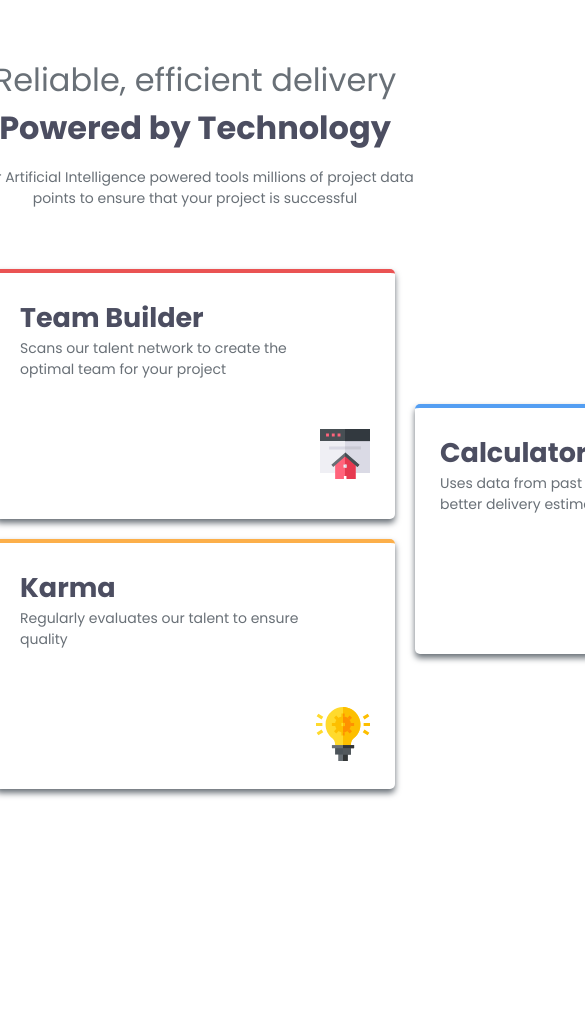
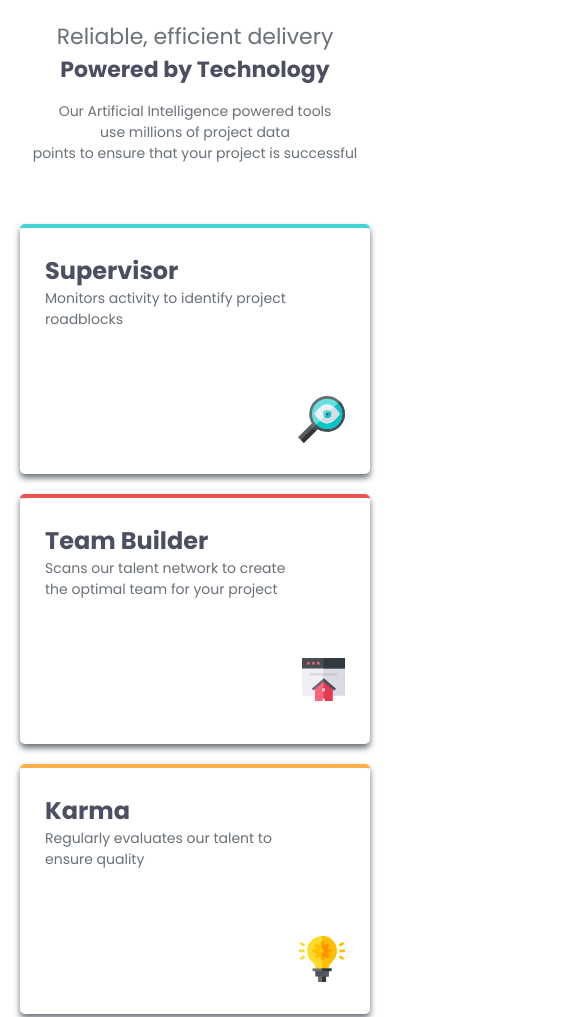
Before and after one commit to Ruslan-oss-max0/four-card-feature, a plain HTML site: page index.html in a window 390 px wide. Shown: the top 1017 px of the page, 585 px wide, since content can reach past the window. Before the commit the page ends 844 px from the top, so only its background shows below. Drawn offline with Linux system fonts and the light colour scheme.

Commit message:
add the responsive design

```diff
--- a/index.html
+++ b/index.html
@@ -19,7 +19,7 @@
         <h1 class="header-title">Reliable, efficient delivery</h1>
         <p class="header-main">Powered by Technology</p>
         <p class="header-content">
-          Our Artificial Intelligence powered tools millions of project data<br/>
+          Our Artificial Intelligence powered tools<br /> use millions of project data<br/>
           points to ensure that your project is successful
         </p>
       </div>
--- a/styles.css
+++ b/styles.css
@@ -80,7 +80,7 @@ body {
     border-top: 4px solid var(--cyan);
     grid-column: 1;
     grid-row: 1 / 3;
-    align-self: center
+    align-self: center;
 }
 
 .supervisor-title {
@@ -183,3 +183,32 @@ body {
 }
 
 /* #endregion */
+
+@media screen and (max-width: 768px) {
+    html {
+        font-size: 16px;
+    }
+
+    .header-title {
+        font-size: 22px;
+    }
+
+    .header-main {
+        font-size: 22px;
+    }
+
+    .header-content {
+        font-size: 14px;
+    }
+
+    .tools {
+        display: flex;
+        flex-direction: column;
+        align-items: center;
+    }
+
+    .section {
+        width: 100%;
+        max-width: 350px;
+    }
+}
```
